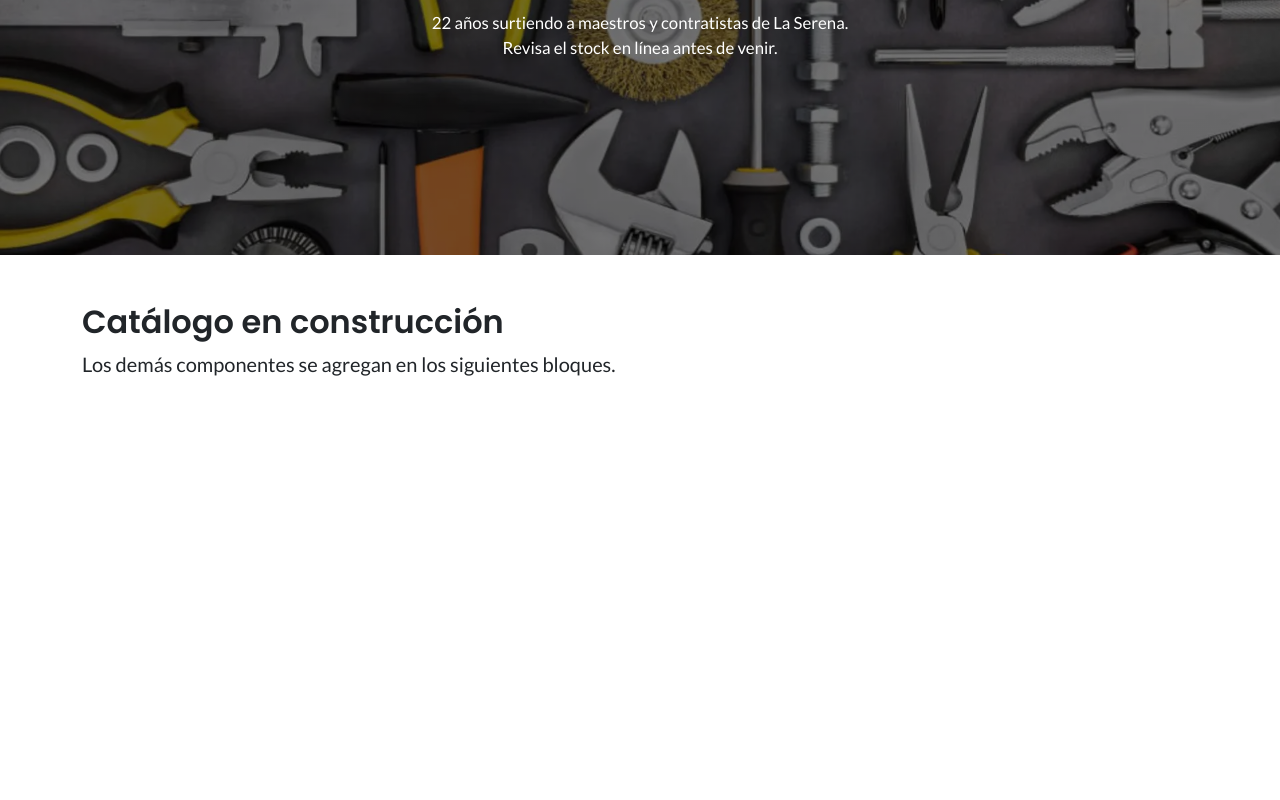
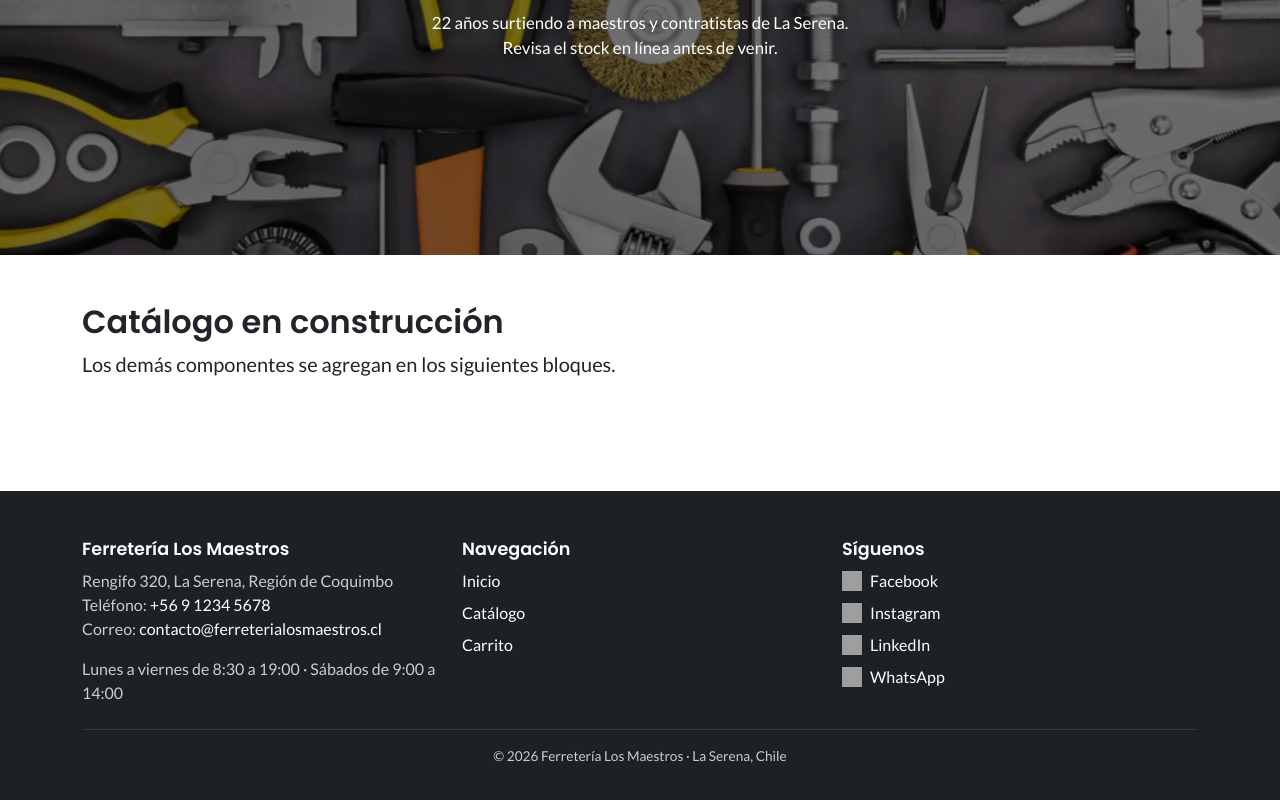
Before and after one commit to bcarrascom/ferreteria-los-maestros, a React (Vite) app: page / in a window 1280 px wide. Shown: the part 318-1118 px from the top of the page. Before the commit the page ends 800 px from the top, so only its background shows below. Built offline with nearby package versions, Linux system fonts and the light colour scheme; grey boxes are pictures that could not be loaded.

Commit message:
feat: agregado componente de pie pagina basado en columnas

```diff
--- a/src/App.jsx
+++ b/src/App.jsx
@@ -1,5 +1,6 @@
 import Encabezado from "./components/Encabezado";
 import Hero from "./components/Hero";
+import PiePagina from "./components/PiePagina";
 
 function App() {
   return (
@@ -17,6 +18,8 @@ function App() {
           </p>
         </section>
       </main>
+
+      <PiePagina />
     </>
   );
 }
--- /dev/null
+++ b/src/components/PiePagina.jsx
@@ -0,0 +1,99 @@
+function PiePagina() {
+  return (
+    <footer className="pie mt-5 py-5">
+      <div className="container">
+        <div className="row g-4">
+          <section className="col-12 col-md-6 col-xl-4">
+            <h2>Ferretería Los Maestros</h2>
+            <address className="mb-3">
+              Rengifo 320, La Serena, Región de Coquimbo
+              <br />
+              Teléfono: <a href="tel:+56912345678">+56 9 1234 5678</a>
+              <br />
+              Correo:{" "}
+              <a href="mailto:contacto@ferreterialosmaestros.cl">
+                contacto@ferreterialosmaestros.cl
+              </a>
+            </address>
+            <p className="mb-0">
+              Lunes a viernes de 8:30 a 19:00 · Sábados de 9:00 a 14:00
+            </p>
+          </section>
+
+          <section className="col-12 col-md-6 col-xl-4">
+            <h2>Navegación</h2>
+            <nav aria-label="Navegación del pie de página">
+              <ul className="list-unstyled d-grid gap-2 mb-0">
+                <li>
+                  <a href="#inicio">Inicio</a>
+                </li>
+                <li>
+                  <a href="#catalogo">Catálogo</a>
+                </li>
+                <li>
+                  <a href="#carrito">Carrito</a>
+                </li>
+              </ul>
+            </nav>
+          </section>
+
+          <section className="col-12 col-md-6 col-xl-4">
+            <h2>Síguenos</h2>
+            <ul className="list-unstyled d-grid gap-2 mb-0">
+              <li>
+                <a
+                  className="d-flex align-items-center gap-2"
+                  href="https://web.facebook.com/ferreteria_los_maestros"
+                  target="_blank"
+                  rel="noopener"
+                >
+                  <img src="/img/facebook-logo.png" alt="" width="20" height="20" />
+                  Facebook
+                </a>
+              </li>
+              <li>
+                <a
+                  className="d-flex align-items-center gap-2"
+                  href="https://www.instagram.com/ferreteria_los_maestros"
+                  target="_blank"
+                  rel="noopener"
+                >
+                  <img src="/img/instagram-logo.png" alt="" width="20" height="20" />
+                  Instagram
+                </a>
+              </li>
+              <li>
+                <a
+                  className="d-flex align-items-center gap-2"
+                  href="https://www.linkedin.com/company/ferreteria-los-maestros"
+                  target="_blank"
+                  rel="noopener"
+                >
+                  <img src="/img/linkedin-logo.png" alt="" width="20" height="20" />
+                  LinkedIn
+                </a>
+              </li>
+              <li>
+                <a
+                  className="d-flex align-items-center gap-2"
+                  href="https://wa.me/56912345678"
+                  target="_blank"
+                  rel="noopener"
+                >
+                  <img src="/img/whatsapp-logo.png" alt="" width="20" height="20" />
+                  WhatsApp
+                </a>
+              </li>
+            </ul>
+          </section>
+        </div>
+
+        <p className="pie-copyright text-center mt-4 pt-3 mb-0">
+          © 2026 Ferretería Los Maestros · La Serena, Chile
+        </p>
+      </div>
+    </footer>
+  );
+}
+
+export default PiePagina;
--- a/src/index.css
+++ b/src/index.css
@@ -78,3 +78,34 @@ h6,
   max-width: 45ch;
   font-size: 1.05rem;
 }
+
+/* Pie de página. Los colores son los exactos del Parcial 1;
+   la grilla de tres columnas la pone Bootstrap. */
+.pie {
+  background: #1c2126;
+  color: #c8ced4;
+}
+
+.pie h2 {
+  font-size: 1.1rem;
+  color: #fff;
+}
+
+.pie a {
+  color: #fff;
+  text-decoration: none;
+  transition: color 200ms ease;
+}
+
+.pie a:hover {
+  color: var(--naranjo);
+}
+
+.pie address {
+  font-style: normal;
+}
+
+.pie-copyright {
+  border-top: 1px solid #33383e;
+  font-size: 0.85rem;
+}
```
Also changed, not shown: 1 other file (tests, documents, lock files or other folders).
